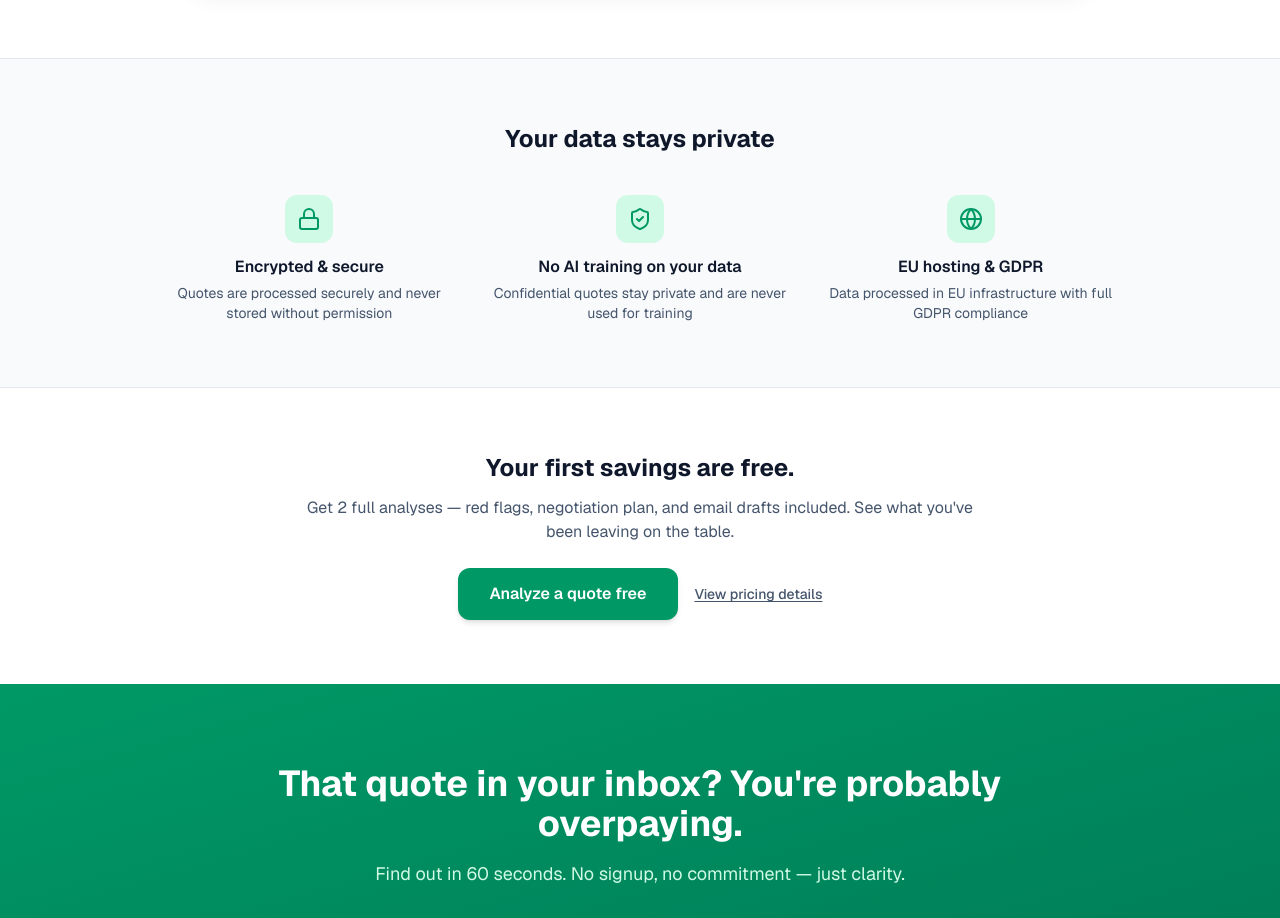
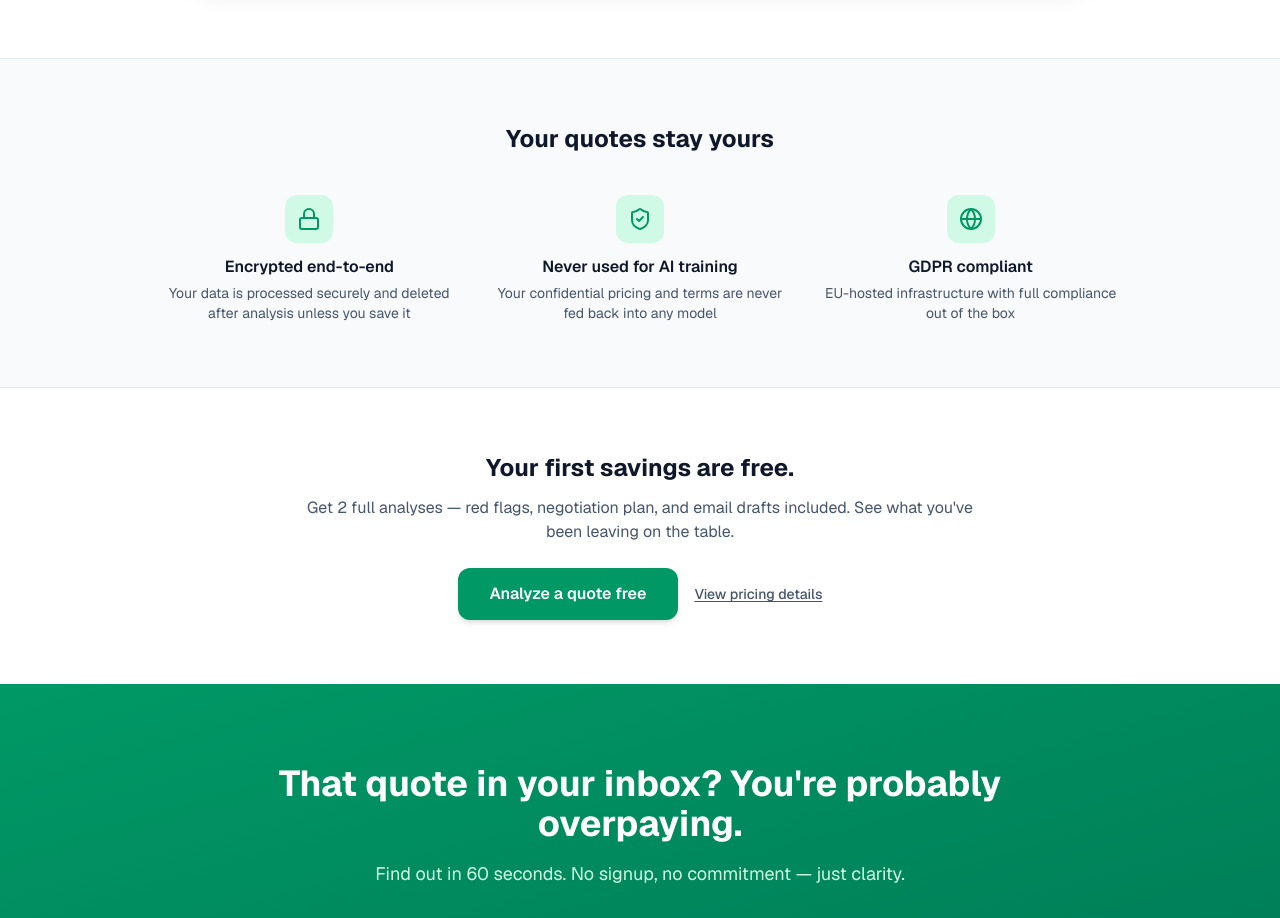
Before and after one commit to Boomchakalala/Dealcheck, a Next.js app: page / in a window 1280 px wide. Shown: the part 1700-2618 px from the top of the page. Built offline with nearby package versions, Linux system fonts and the light colour scheme.

Commit message:
Sandbox autosave

```diff
--- a/src/app/page.tsx
+++ b/src/app/page.tsx
@@ -338,7 +338,7 @@ export default function LandingPage() {
       <section id="data-privacy" className="py-16 bg-slate-50 border-y border-slate-200">
         <div className="max-w-5xl mx-auto px-5 sm:px-8">
           <h2 className="text-2xl font-bold text-slate-900 text-center mb-10">
-            Your data stays private
+            Your quotes stay yours
           </h2>
           <div className="grid grid-cols-1 md:grid-cols-3 gap-8">
             <div className="flex flex-col items-center text-center gap-3">
@@ -346,8 +346,8 @@ export default function LandingPage() {
                 <Lock className="w-6 h-6 text-emerald-600" />
               </div>
               <div>
-                <p className="text-base font-semibold text-slate-900 mb-1">Encrypted & secure</p>
-                <p className="text-sm text-slate-600">Quotes are processed securely and never stored without permission</p>
+                <p className="text-base font-semibold text-slate-900 mb-1">Encrypted end-to-end</p>
+                <p className="text-sm text-slate-600">Your data is processed securely and deleted after analysis unless you save it</p>
               </div>
             </div>
             <div className="flex flex-col items-center text-center gap-3">
@@ -355,8 +355,8 @@ export default function LandingPage() {
                 <ShieldCheck className="w-6 h-6 text-emerald-600" />
               </div>
               <div>
-                <p className="text-base font-semibold text-slate-900 mb-1">No AI training on your data</p>
-                <p className="text-sm text-slate-600">Confidential quotes stay private and are never used for training</p>
+                <p className="text-base font-semibold text-slate-900 mb-1">Never used for AI training</p>
+                <p className="text-sm text-slate-600">Your confidential pricing and terms are never fed back into any model</p>
               </div>
             </div>
             <div className="flex flex-col items-center text-center gap-3">
@@ -364,8 +364,8 @@ export default function LandingPage() {
                 <Globe className="w-6 h-6 text-emerald-600" />
               </div>
               <div>
-                <p className="text-base font-semibold text-slate-900 mb-1">EU hosting & GDPR</p>
-                <p className="text-sm text-slate-600">Data processed in EU infrastructure with full GDPR compliance</p>
+                <p className="text-base font-semibold text-slate-900 mb-1">GDPR compliant</p>
+                <p className="text-sm text-slate-600">EU-hosted infrastructure with full compliance out of the box</p>
               </div>
             </div>
           </div>
```
